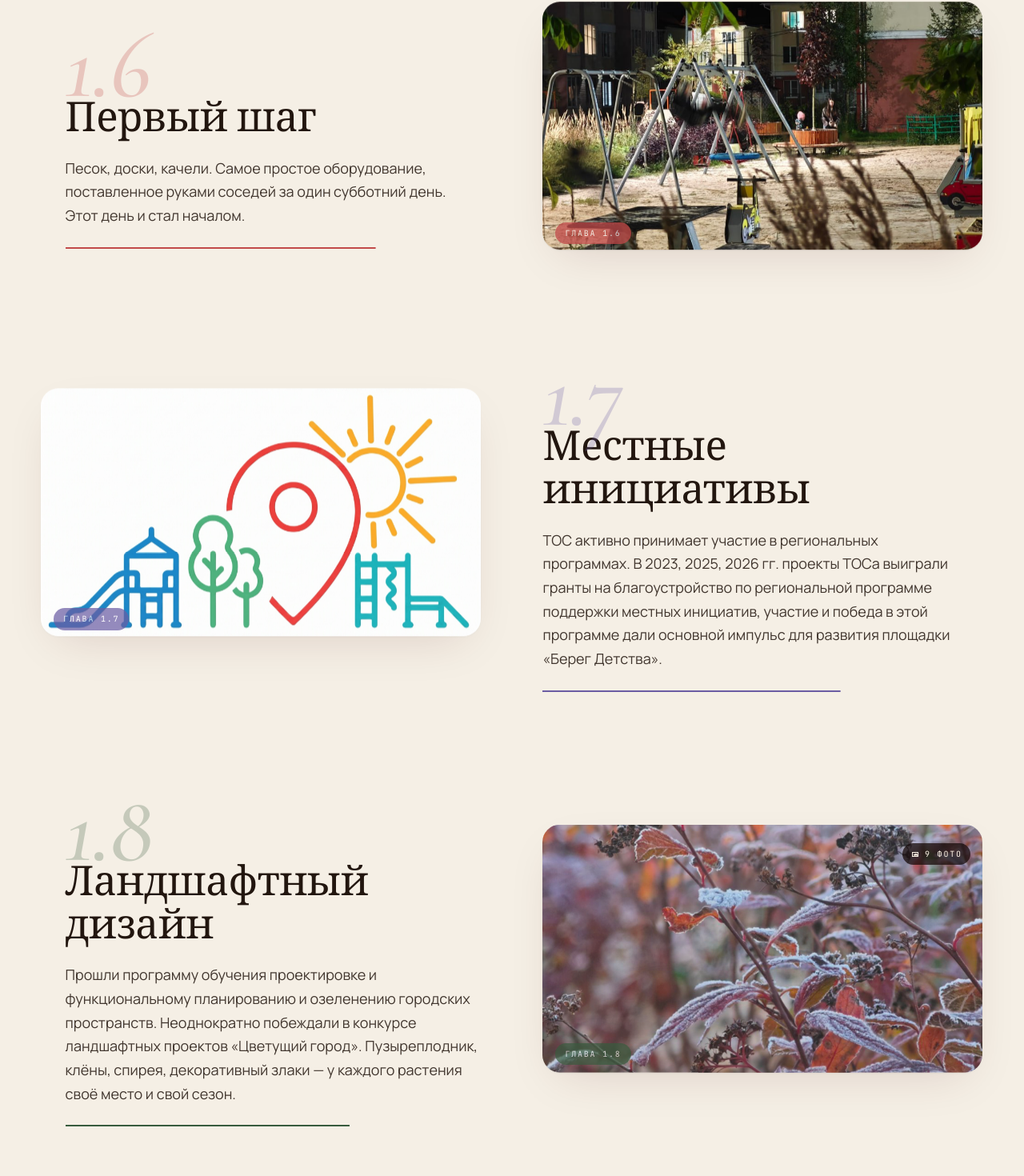
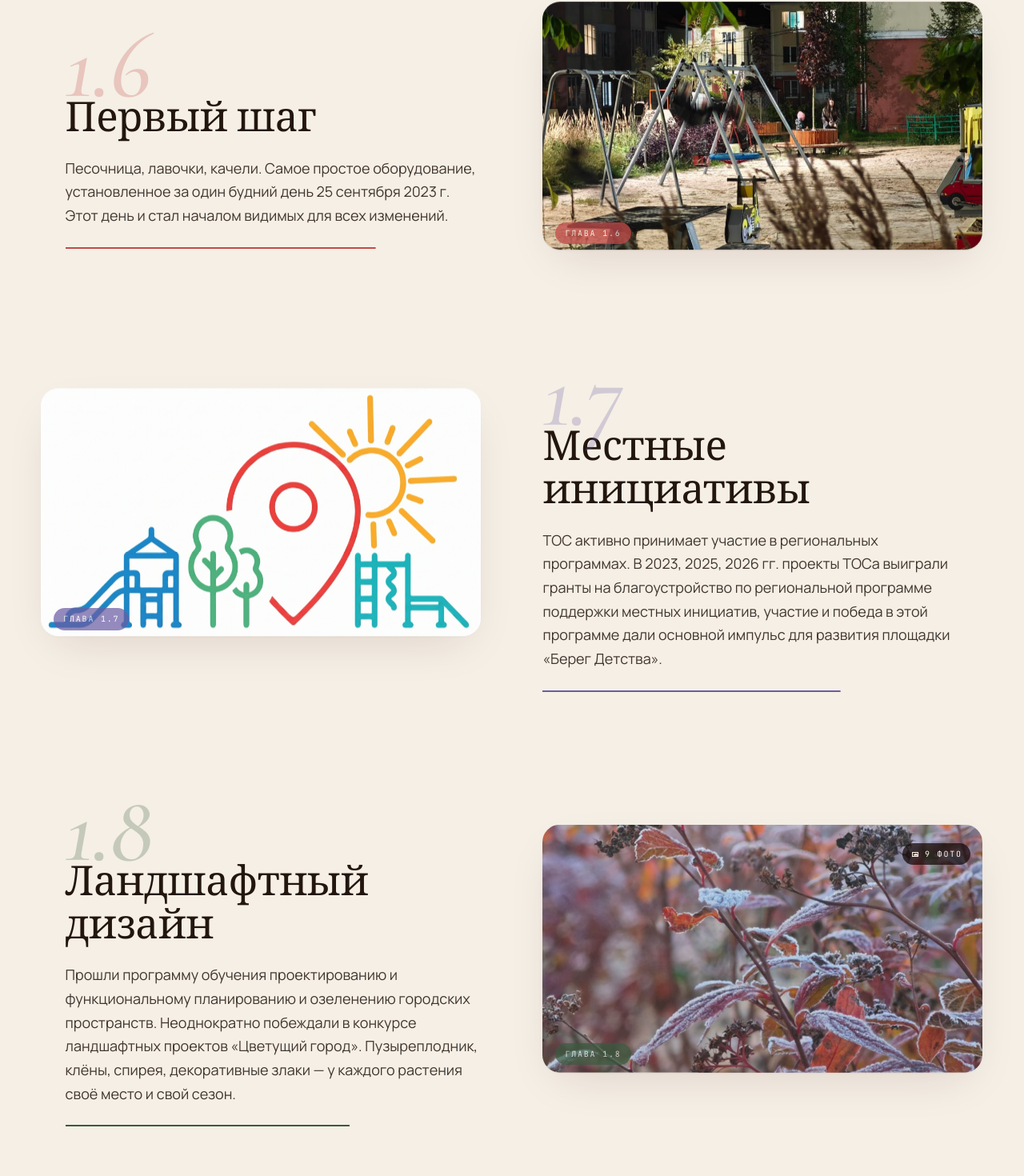
Before and after one commit to safyodorov/beregdetstva, a Next.js app: page / in a window 1280 px wide. Shown: the part 3956-5426 px from the top of the page at 80% size. Built offline with nearby package versions, Linux system fonts and the light colour scheme.

Commit message:
content(history): chapter 1.8 fixes (accepted) + chapter 1.6 first-step rewrite

```diff
--- a/src/app/components/History.jsx
+++ b/src/app/components/History.jsx
@@ -73,7 +73,7 @@ const CHAPTERS = [
     n: '1.6',
     t: 'Первый шаг',
     body:
-      'Песок, доски, качели. Самое простое оборудование, поставленное руками соседей за один субботний день. Этот день и стал началом.',
+      'Песочница, лавочки, качели. Самое простое оборудование, установленное за один будний день 25 сентября 2023 г. Этот день и стал началом видимых для всех изменений.',
     photo: '/photos/playground-summer.jpg',
     accent: '#c24a4a',
   },
@@ -89,7 +89,7 @@ const CHAPTERS = [
     n: '1.8',
     t: 'Ландшафтный дизайн',
     body:
-      'Прошли программу обучения проектировке и функциональному планированию и озеленению городских пространств. Неоднократно побеждали в конкурсе ландшафтных проектов «Цветущий город». Пузыреплодник, клёны, спирея, декоративный злаки — у каждого растения своё место и свой сезон.',
+      'Прошли программу обучения проектированию и функциональному планированию и озеленению городских пространств. Неоднократно побеждали в конкурсе ландшафтных проектов «Цветущий город». Пузыреплодник, клёны, спирея, декоративные злаки — у каждого растения своё место и свой сезон.',
     photo: '/photos/landshaft/1.jpg',
     accent: '#385c3e',
     gallery: [
```
